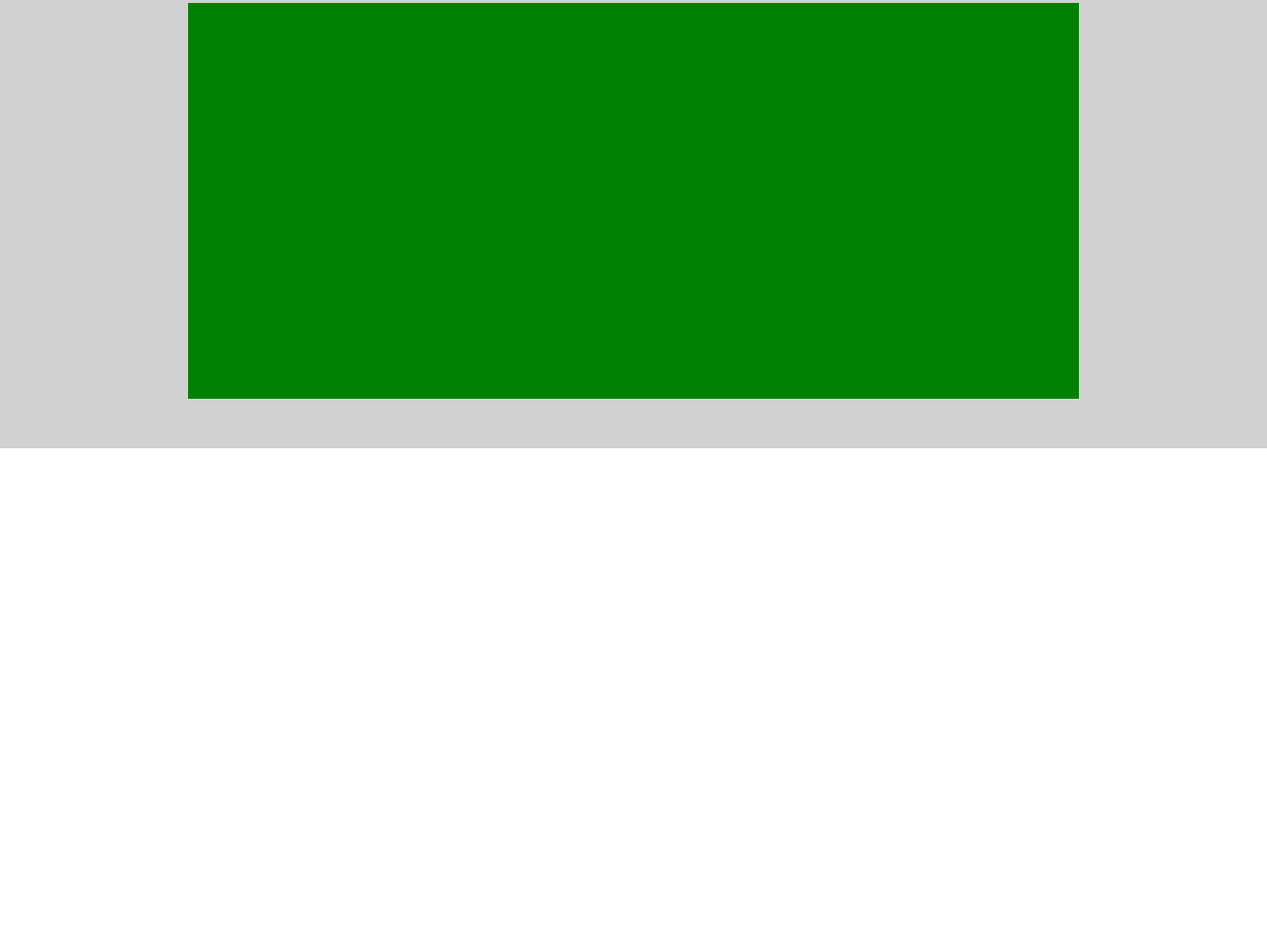
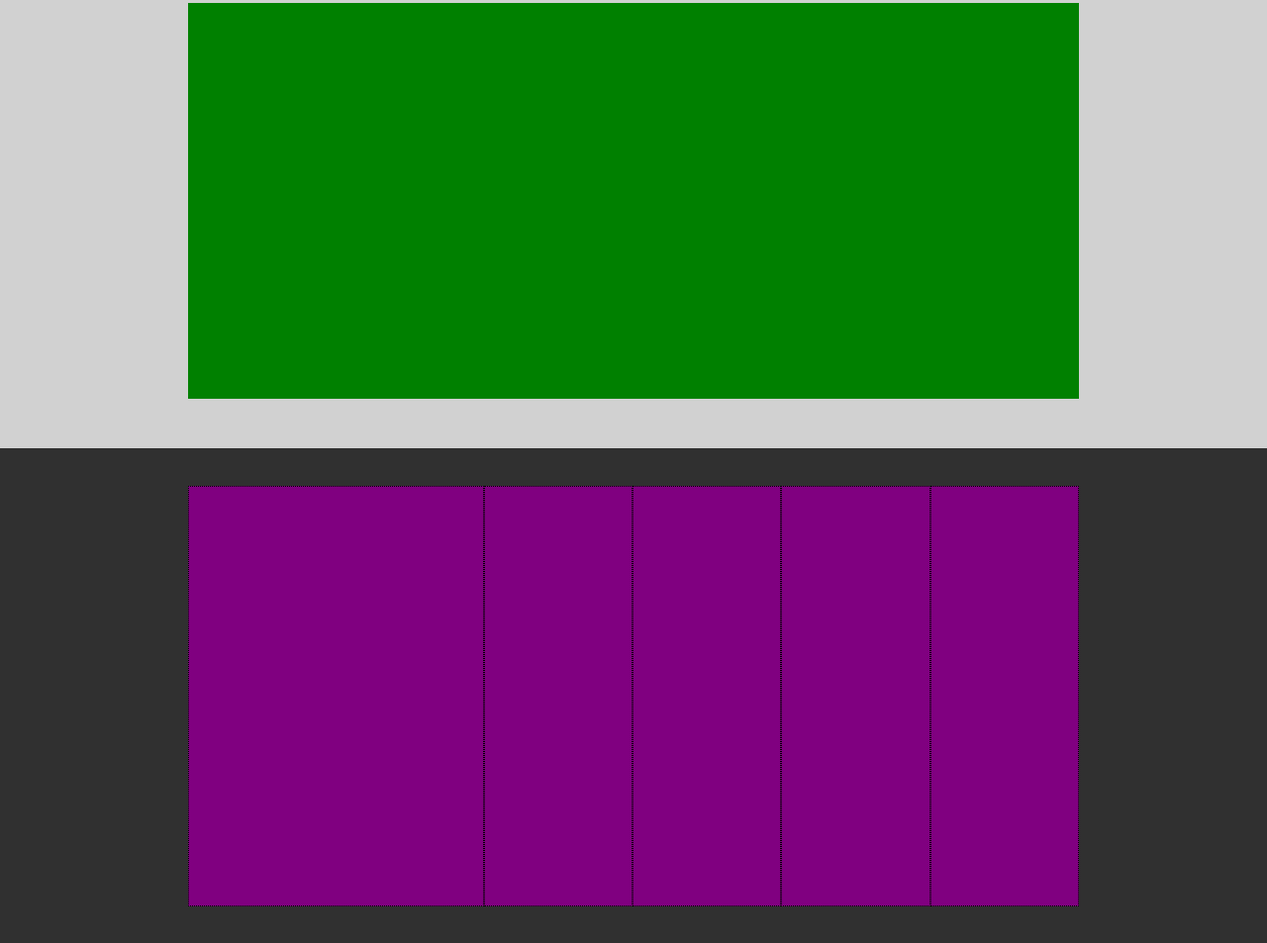
Before and after one commit to MonicaAuditore/htmlcss-struttura-discord, a plain HTML site: page index.html in a window 1280 px wide. Shown: the part 1517-2470 px from the top of the page at 99% size. Before the commit the page ends 1970 px from the top, so only its background shows below. Drawn offline with Linux system fonts and the light colour scheme.

Commit message:
add_footerparteA

```diff
--- a/css/style.css
+++ b/css/style.css
@@ -87,7 +87,6 @@ ul li {
 }
 
 .sezione-container {
-  height: 140px;
   width: 100%;
   background-color: aquamarine;
   display: flex;
@@ -134,3 +133,34 @@ ul li {
 }
 
 /* FINE SEZIONI */
+
+.footer {
+  height: 500px;
+  background-color: rgb(48, 48, 48);
+}
+
+.box {
+  height: 425px;
+  background-color: purple;
+  border: 1px dotted #000;
+}
+
+.footer-uno {
+  flex-grow: 2;
+}
+
+.footer-due {
+  flex-grow: 1;
+}
+
+.footer-tre {
+  flex-grow: 1;
+}
+
+.footer-quattro {
+  flex-grow: 1;
+}
+
+.footer-cinque {
+  flex-grow: 1;
+}
--- a/index.html
+++ b/index.html
@@ -78,9 +78,20 @@
 
         </main>
         <!-- Fine main -->
+
+        <!-- Inizio Footer -->
         <footer>
-
+          <section class="footer display-flex">
+            <div class="sezione-container contenitoreRiferimento">
+              <div class="footer-uno box"></div>
+              <div class="footer-due box"></div>
+              <div class="footer-tre box"></div>
+              <div class="footer-quattro box"></div>
+              <div class="footer-cinque box"></div>
+            </div>
+          </section>
         </footer>
+        <!-- Fine Footer -->
       </div>
     </div>
   </body>
```
